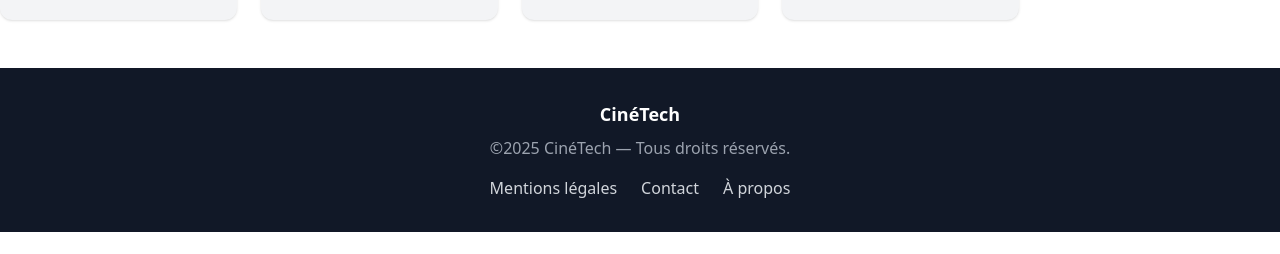
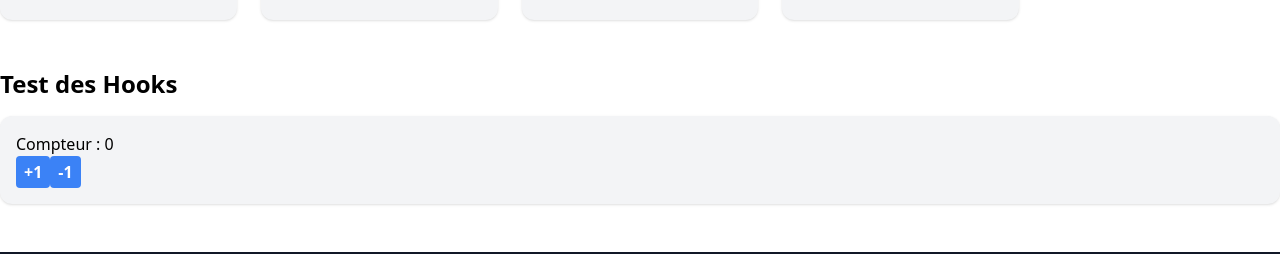
Before and after one commit to keizien/tp3-react-js, a React (Vite) app: page / in a window 1280 px wide. Shown: the part 2302-2556 px from the top of the page. Before the commit the page ends 2534 px from the top, so only its background shows below. Built offline with nearby package versions, Linux system fonts and the light colour scheme.

Commit message:
TP6 : decrementation du compteur

```diff
--- a/src/App.jsx
+++ b/src/App.jsx
@@ -1,6 +1,6 @@
 import moviesList from './data/moviesList.js';
 import MoviesList from './components/MoviesList.jsx';
-import MovieCard from './components/MovieCard.jsx';
+import Counter from './components/Counter.jsx';
 
 export default function App() {
   return (
@@ -57,6 +57,12 @@ export default function App() {
           filterFn={(movie) => movie.categorie === 'Super-héros'}
         />
       </main>
+      <main className="max-w-7xl mx-auto mt-6">
+        {/* ton code existant */}
+
+        <h2 className="text-2xl font-bold mb-4 mt-12">Test des Hooks</h2>
+        <Counter />
+      </main>
       <footer className="bg-gray-900 text-white py-8 mt-12">
         <div className="px-4 text-center">
           <h3 className="text-lg font-bold">CinéTech</h3>
--- /dev/null
+++ b/src/components/Counter.jsx
@@ -0,0 +1,28 @@
+import { useState } from 'react';
+
+export default function Counter() {
+  const [count, setCount] = useState(0);
+  const increment = () => {
+    setCount(count + 1);
+  };
+  const decrement = () => {
+    setCount(count - 1);
+  };
+  return (
+    <div className="bg-gray-100 rounded-xl p-4 shadow">
+      <p>Compteur : {count}</p>
+      <button
+        className="bg-blue-500 hover:bg-blue-700 text-white font-bold px-2 py-1 rounded"
+        onClick={increment}
+      >
+        +1
+      </button>
+      <button
+        className="bg-blue-500 hover:bg-blue-700 text-white font-bold px-2 py-1 rounded"
+        onClick={decrement}
+      >
+        -1
+      </button>
+    </div>
+  );
+}
--- a/src/components/MoviesList.jsx
+++ b/src/components/MoviesList.jsx
@@ -1,4 +1,5 @@
 import Section from './Section';
+import MovieCard from './MovieCard';
 
 export default function MoviesList({ movies, filterFn = () => true, title }) {
   const filteredMovies = movies.filter(filterFn);
@@ -6,18 +7,7 @@ export default function MoviesList({ movies, filterFn = () => true, title }) {
     <Section title={title}>
       <ul className="grid grid-cols-1 sm:grid-cols-5 gap-6">
         {filteredMovies.map((movie) => (
-          <li key={movie.id} className="bg-gray-100 rounded-xl p-4 shadow">
-            <h3 className="text-xl font-semibold">{movie.title}</h3>
-            <img
-              src={movie.poster}
-              alt={movie.title}
-              className="w-full h-64 object-cover rounded"
-            />
-            <p className="text-sm text-gray-600 mt-2">
-              {movie.year} — {movie.director}
-            </p>
-            <p className="mt-2">Note : {movie.rating}</p>
-          </li>
+          <MovieCard key={movie.id} movie={movie} />
         ))}
       </ul>
     </Section>
```
